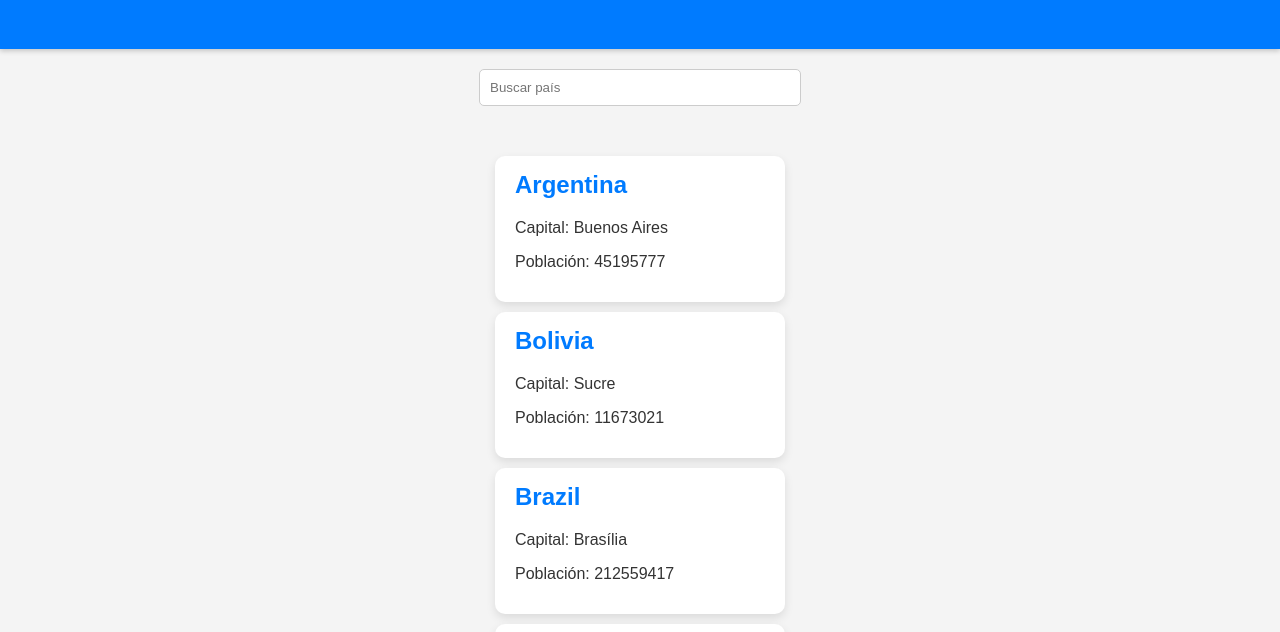
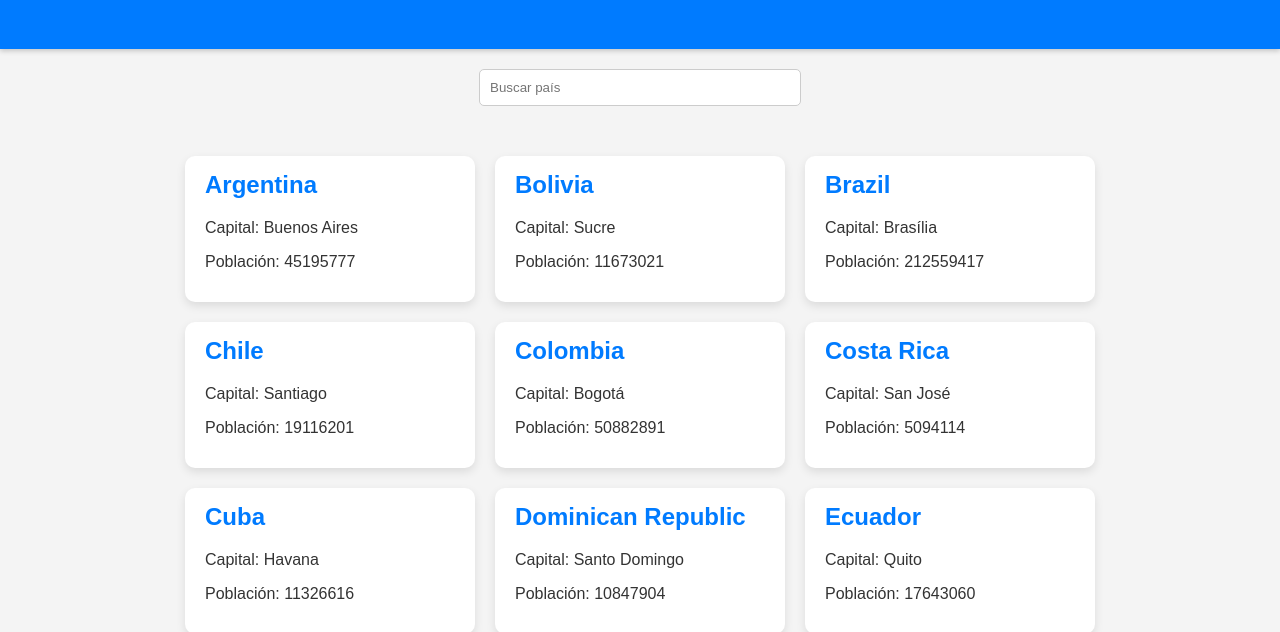
Before and after one commit to carlosadso2024/countries-app-carlos, a plain HTML site: page index.html in a window 1280 px wide. Shown: the part 110-742 px from the top of the page. Drawn offline with Linux system fonts and the light colour scheme.

Commit message:
agregado estilos a cardContent

```diff
--- a/style.css
+++ b/style.css
@@ -50,6 +50,13 @@ input {
   margin: 10px;
 }
 
+#cardContent {
+  display: flex;
+  align-items: center;
+  justify-content: center;
+  flex-wrap: wrap;
+}
+
 .country-card:hover {
   transform: scale(1.03);
 }
```
